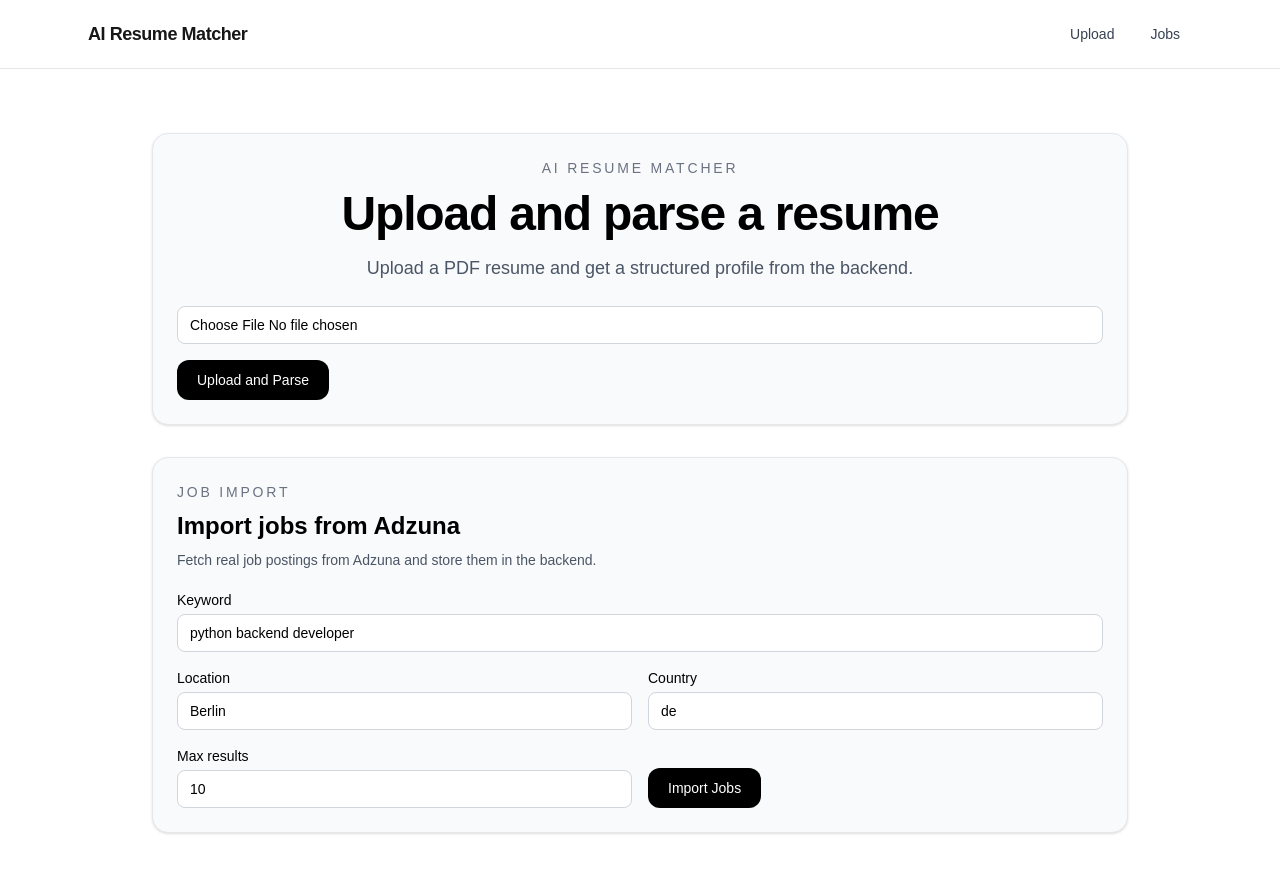
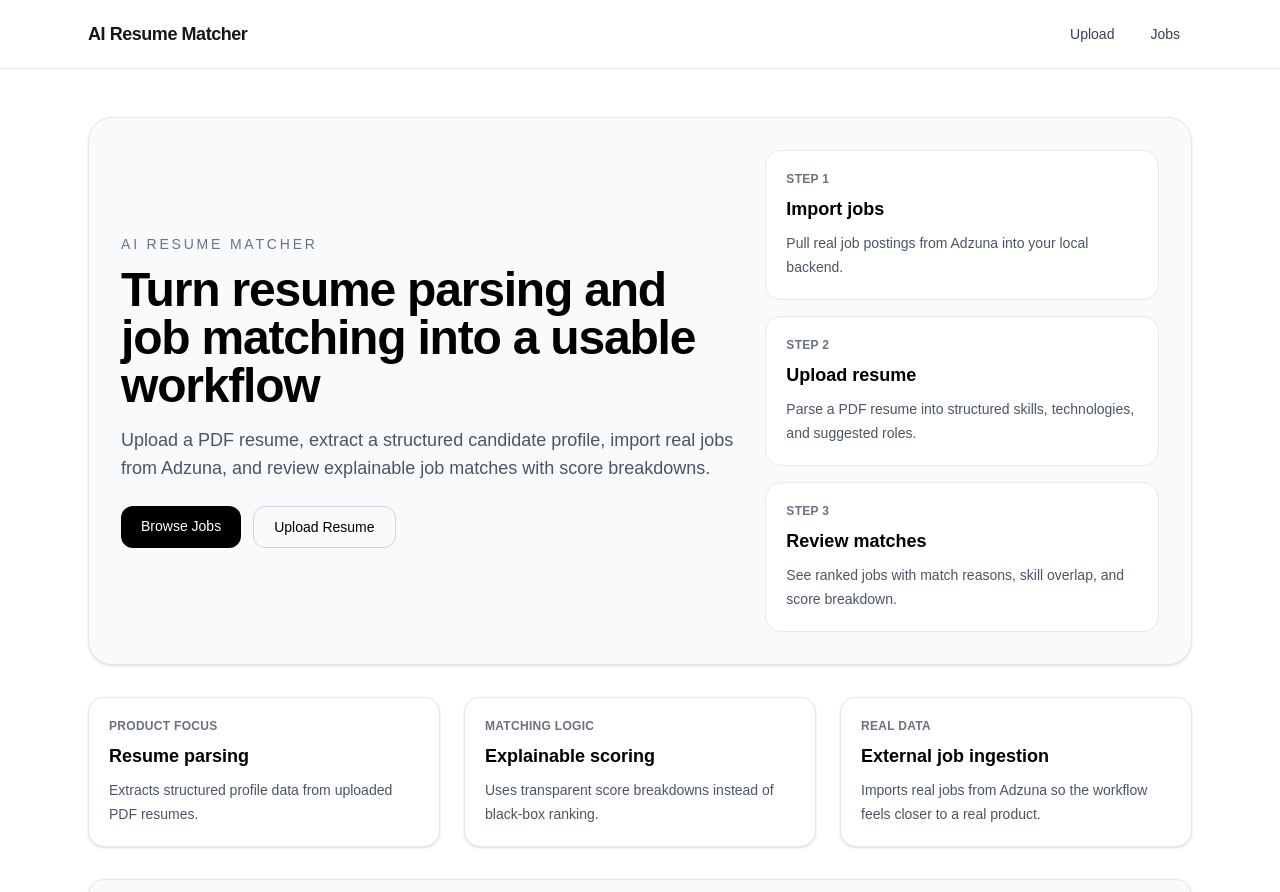
Before and after one commit to EhsanEmamian/ai-resume-matcher, a Next.js app in the folder frontend/: page / in a window 1280 px wide. Shown: the top 892 px of the page. Built offline with nearby package versions, Linux system fonts and the light colour scheme.

Commit message:
feat: turn homepage into dashboard-style landing page

```diff
--- a/frontend/src/app/page.tsx
+++ b/frontend/src/app/page.tsx
@@ -38,16 +38,117 @@ export default function Home() {
       <Header />
 
       <main className="min-h-screen bg-white text-black">
-        <div className="mx-auto max-w-5xl space-y-8 px-6 py-16">
-          <section className="rounded-2xl border border-gray-200 bg-gray-50 p-6 shadow-sm">
-            <div className="mb-6 text-center">
-              <p className="mb-3 text-sm font-medium uppercase tracking-[0.2em] text-gray-500">
-                AI Resume Matcher
+        <div className="mx-auto max-w-6xl space-y-8 px-6 py-12">
+          <section className="rounded-3xl border border-gray-200 bg-gray-50 p-8 shadow-sm">
+            <div className="grid gap-8 lg:grid-cols-[1.4fr_0.9fr] lg:items-center">
+              <div>
+                <p className="mb-3 text-sm font-medium uppercase tracking-[0.2em] text-gray-500">
+                  AI Resume Matcher
+                </p>
+                <h1 className="mb-4 text-4xl font-bold tracking-tight sm:text-5xl">
+                  Turn resume parsing and job matching into a usable workflow
+                </h1>
+                <p className="max-w-2xl text-base leading-7 text-gray-600 sm:text-lg">
+                  Upload a PDF resume, extract a structured candidate profile,
+                  import real jobs from Adzuna, and review explainable job
+                  matches with score breakdowns.
+                </p>
+
+                <div className="mt-6 flex flex-wrap gap-3">
+                  <a
+                    href="/jobs"
+                    className="rounded-xl bg-black px-5 py-2.5 text-sm font-medium text-white"
+                  >
+                    Browse Jobs
+                  </a>
+                  <a
+                    href="#upload"
+                    className="rounded-xl border border-gray-300 px-5 py-2.5 text-sm font-medium"
+                  >
+                    Upload Resume
+                  </a>
+                </div>
+              </div>
+
+              <div className="grid gap-4 sm:grid-cols-3 lg:grid-cols-1">
+                <div className="rounded-2xl border border-gray-200 bg-white p-5">
+                  <p className="text-xs font-semibold uppercase tracking-wide text-gray-500">
+                    Step 1
+                  </p>
+                  <h2 className="mt-2 text-lg font-semibold">Import jobs</h2>
+                  <p className="mt-2 text-sm leading-6 text-gray-600">
+                    Pull real job postings from Adzuna into your local backend.
+                  </p>
+                </div>
+
+                <div className="rounded-2xl border border-gray-200 bg-white p-5">
+                  <p className="text-xs font-semibold uppercase tracking-wide text-gray-500">
+                    Step 2
+                  </p>
+                  <h2 className="mt-2 text-lg font-semibold">Upload resume</h2>
+                  <p className="mt-2 text-sm leading-6 text-gray-600">
+                    Parse a PDF resume into structured skills, technologies, and
+                    suggested roles.
+                  </p>
+                </div>
+
+                <div className="rounded-2xl border border-gray-200 bg-white p-5">
+                  <p className="text-xs font-semibold uppercase tracking-wide text-gray-500">
+                    Step 3
+                  </p>
+                  <h2 className="mt-2 text-lg font-semibold">Review matches</h2>
+                  <p className="mt-2 text-sm leading-6 text-gray-600">
+                    See ranked jobs with match reasons, skill overlap, and score
+                    breakdown.
+                  </p>
+                </div>
+              </div>
+            </div>
+          </section>
+
+          <section className="grid gap-6 md:grid-cols-3">
+            <div className="rounded-2xl border border-gray-200 bg-white p-5 shadow-sm">
+              <p className="text-xs font-semibold uppercase tracking-wide text-gray-500">
+                Product Focus
               </p>
-              <h1 className="mb-4 text-4xl font-bold tracking-tight sm:text-5xl">
-                Upload and parse a resume
-              </h1>
-              <p className="text-base text-gray-600 sm:text-lg">
+              <h3 className="mt-2 text-lg font-semibold">Resume parsing</h3>
+              <p className="mt-2 text-sm leading-6 text-gray-600">
+                Extracts structured profile data from uploaded PDF resumes.
+              </p>
+            </div>
+
+            <div className="rounded-2xl border border-gray-200 bg-white p-5 shadow-sm">
+              <p className="text-xs font-semibold uppercase tracking-wide text-gray-500">
+                Matching Logic
+              </p>
+              <h3 className="mt-2 text-lg font-semibold">Explainable scoring</h3>
+              <p className="mt-2 text-sm leading-6 text-gray-600">
+                Uses transparent score breakdowns instead of black-box ranking.
+              </p>
+            </div>
+
+            <div className="rounded-2xl border border-gray-200 bg-white p-5 shadow-sm">
+              <p className="text-xs font-semibold uppercase tracking-wide text-gray-500">
+                Real Data
+              </p>
+              <h3 className="mt-2 text-lg font-semibold">External job ingestion</h3>
+              <p className="mt-2 text-sm leading-6 text-gray-600">
+                Imports real jobs from Adzuna so the workflow feels closer to a
+                real product.
+              </p>
+            </div>
+          </section>
+
+          <section
+            id="upload"
+            className="rounded-2xl border border-gray-200 bg-gray-50 p-6 shadow-sm"
+          >
+            <div className="mb-6">
+              <p className="text-sm font-medium uppercase tracking-[0.2em] text-gray-500">
+                Resume Upload
+              </p>
+              <h2 className="mt-2 text-2xl font-bold">Upload and parse a resume</h2>
+              <p className="mt-2 text-sm text-gray-600">
                 Upload a PDF resume and get a structured profile from the backend.
               </p>
             </div>
```
